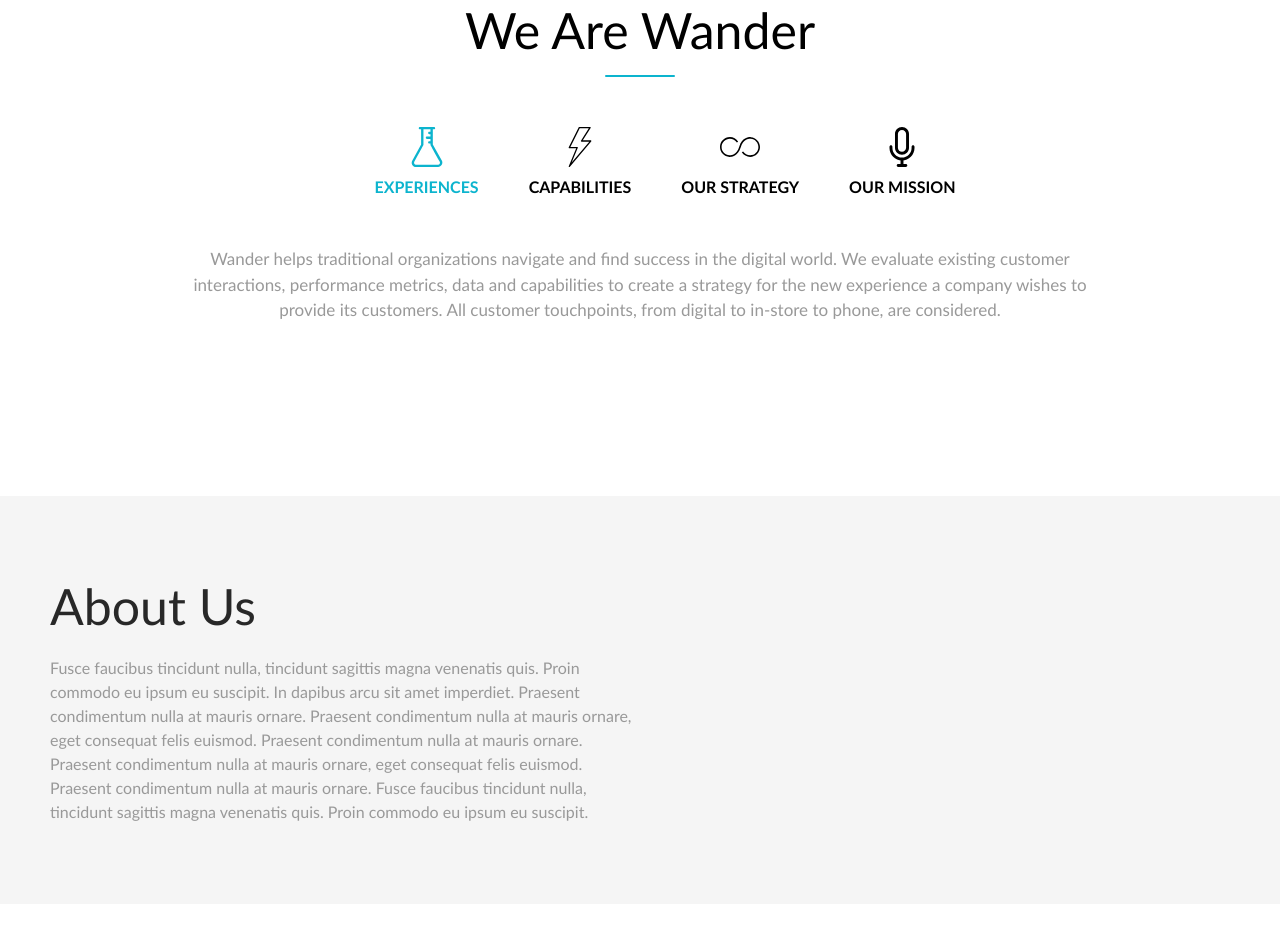
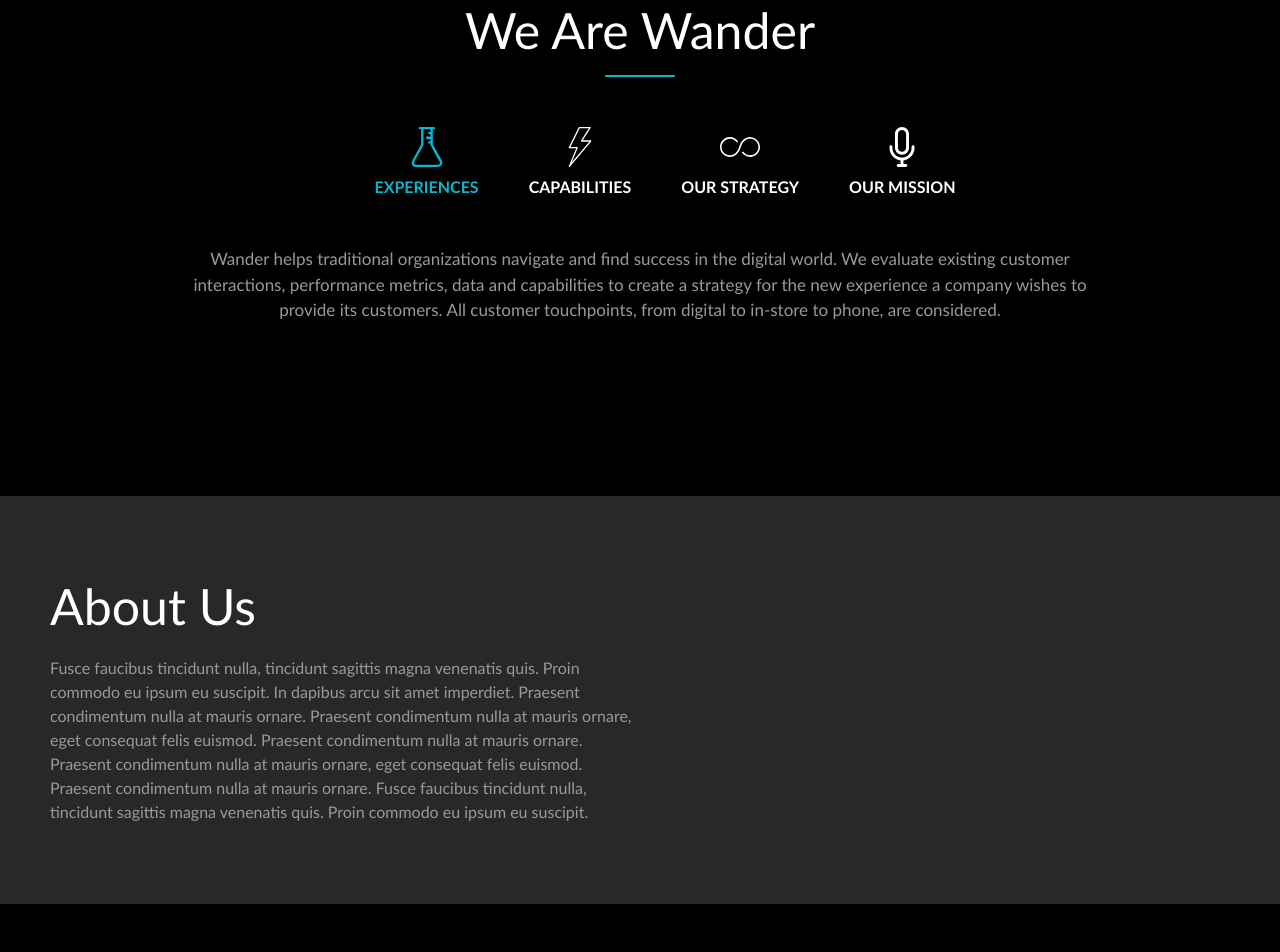
Before and after one commit to MatheusGomesRocha/DesignClone2, a React (Create React App) app: page / in a window 1280 px wide. Shown: the part 900-1852 px from the top of the page. Built offline with nearby package versions, Linux system fonts and the light colour scheme.

Commit message:
Mudando cor padrão para #000

```diff
--- a/src/components/About.css
+++ b/src/components/About.css
@@ -1,6 +1,6 @@
 .about {
     padding: 80px 50px;
-    background-color: #f5f5f5;
+    background-color: #282828;
     font-family: Candara;
     display: flex;
     flex-direction: column;
@@ -8,7 +8,7 @@
 
 .about .topText {
     font-size: 50px;
-    color: #282828;
+    color: #fff;
 }
 
 .about .bottomText {
--- a/src/components/More.css
+++ b/src/components/More.css
@@ -3,6 +3,7 @@
     grid-template-columns: auto auto auto;
     padding-bottom: 100px;
     font-family: Candara;
+    background-color: #000;
 }
 
 .more .moreItem {
--- a/src/components/Team.css
+++ b/src/components/Team.css
@@ -3,6 +3,7 @@
     padding: 80px 0;
     display: flex;
     flex-direction: column;
+    background-color: #000;
 }
 
 /** Div Top, onde fica o texto */
@@ -19,6 +20,7 @@
 }
 .team .divText .top .bigText {      /* Texto grande (título) */
     font-size: 50px;
+    color: #fff;
 }
 .team .divText .top .line {     /* Linha abaixo do texto grande */
     width: 20%;
@@ -45,7 +47,6 @@
     padding-top: 50px;
     justify-content: center;
     width: 100%;
-    background-color: #fff;
 }
 .team .carousel .imgDiv {       /* Div Children onde fica a img e a div escondida que mostra ao passsar mouse em cima*/
     max-height: 500px;
--- a/src/components/WeAre.css
+++ b/src/components/WeAre.css
@@ -4,6 +4,7 @@
     justify-content: center;
     padding: 100px 0;
     font-family: Candara;
+    background-color: #000;
 }
 
 .weAre .center {        /* Div children */
@@ -31,6 +32,7 @@
 
 .weAre .span1 {     /* Texto */
     font-size: 50px;
+    color: #fff;
 }
 /** */
 
--- a/src/components/WeAre.js
+++ b/src/components/WeAre.js
@@ -45,23 +45,23 @@
 
                 <div className={"row"}>
                     <div onClick={() => handleClick(1)} className={"rowItem"}>
-                        <ChemestryIcon fill={item1 ? '#0CB4CE' : '#000'}/>
-                        <span style={{color: item1 ? '#0CB4CE' : '#000'}}>Experiences</span>
+                        <ChemestryIcon fill={item1 ? '#0CB4CE' : '#fff'}/>
+                        <span style={{color: item1 ? '#0CB4CE' : '#fff'}}>Experiences</span>
                     </div>
 
                     <div onClick={() => handleClick(2)} className={"rowItem"}>
-                        <LightningIcon fill={item2 ? '#0CB4CE' : '#000'}/>
-                        <span style={{color: item2 ? '#0CB4CE' : '#000'}}>Capabilities</span>
+                        <LightningIcon fill={item2 ? '#0CB4CE' : '#fff'}/>
+                        <span style={{color: item2 ? '#0CB4CE' : '#fff'}}>Capabilities</span>
                     </div>
 
                     <div onClick={() => handleClick(3)} className={"rowItem"}>
-                        <InfinityIcon fill={item3 ? '#0CB4CE' : '#000'}/>
-                        <span style={{color: item3 ? '#0CB4CE' : '#000'}}>Our Strategy</span>
+                        <InfinityIcon fill={item3 ? '#0CB4CE' : '#fff'}/>
+                        <span style={{color: item3 ? '#0CB4CE' : '#fff'}}>Our Strategy</span>
                     </div>
 
                     <div onClick={() => handleClick(4)} className={"rowItem"}>
-                        <MicIcon fill={item4 ? '#0CB4CE' : '#000'}/>
-                        <span style={{color: item4 ? '#0CB4CE' : '#000'}}>Our Mission</span>
+                        <MicIcon fill={item4 ? '#0CB4CE' : '#fff'}/>
+                        <span style={{color: item4 ? '#0CB4CE' : '#fff'}}>Our Mission</span>
                     </div>
                 </div>
 
```
